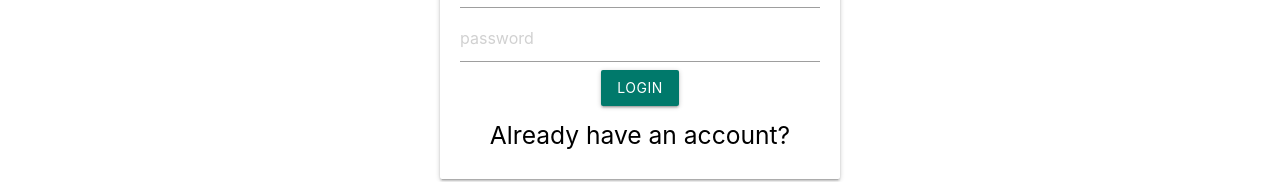
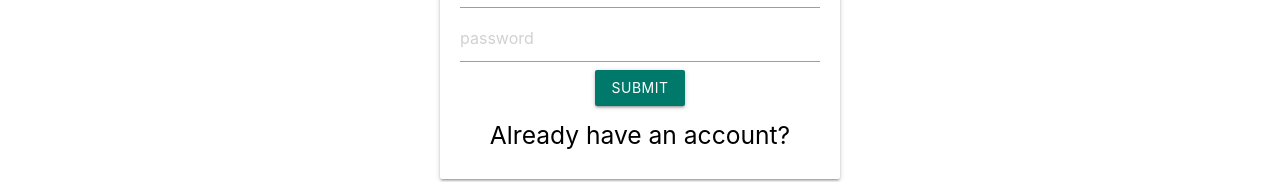
Before and after one commit to Osc-53215/MyFace-Frontend, a React (Create React App) app in the folder client/: page /Signup in a window 1280 px wide. Shown: the part 322-504 px from the top of the page. Built offline with nearby package versions, Linux system fonts and the light colour scheme; a web font is replaced by a local one.

Commit message:
edited the sign up page

```diff
--- a/client/src/components/screens/Signup.js
+++ b/client/src/components/screens/Signup.js
@@ -61,7 +61,7 @@ const Signup = ()=>{
                 <button className="btn waves-effect waves-light #00796b teal darken-2"
                 onClick={()=>PostData()}
                 >
-                    Login
+                    Submit
                 </button>
                 <h5>
                     <Link to="/login">Already have an account?</Link>
--- a/client/src/index.css
+++ b/client/src/index.css
@@ -1,3 +1,7 @@
+*{
+  margin: 0;
+}
+
 body {
   margin: 0;
   font-family: -apple-system, BlinkMacSystemFont, 'Segoe UI', 'Roboto', 'Oxygen',
```
